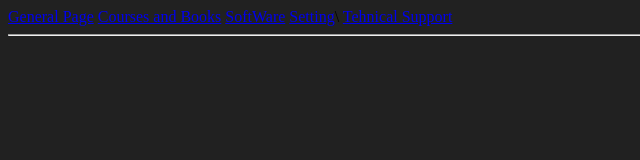
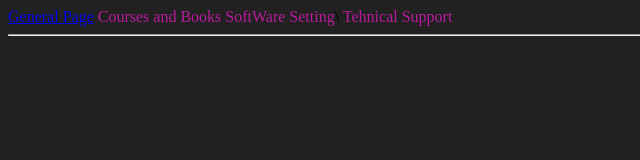
Before and after one commit to skr222code/ITCProducts, a plain HTML site: page SITE/index.html in a window 1280 px wide. Shown: the whole page, without its empty margins (0-640 px from the left). Drawn offline with Linux system fonts and the light colour scheme.

Commit message:
Update style.css

```diff
--- a/SITE/style.css
+++ b/SITE/style.css
@@ -1,3 +1,8 @@
 body {
 	background-color: #212121;
 }
+
+.page {
+	text-decoration: 0;
+	color: #b91b9c;
+}
```
